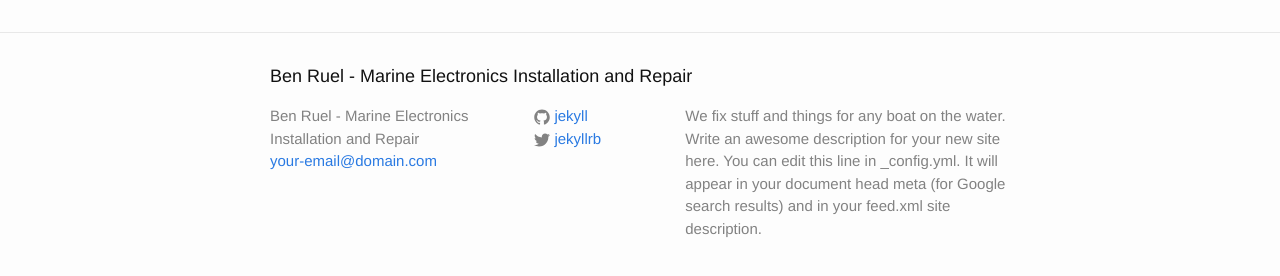
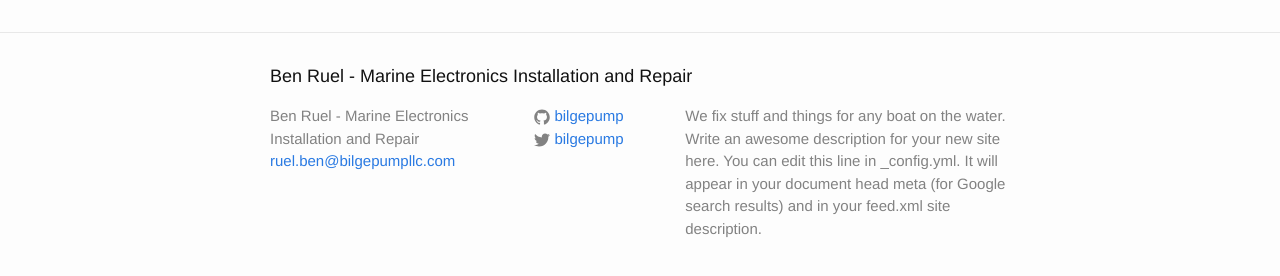
Before and after one commit to benruel/benruel.github.io, a Jekyll site: the page built from index.html, in a window 1280 px wide. Shown: the part 264-540 px from the top of the page. Built offline with Jekyll 4.4.1, drawn with Linux system fonts in a browser that asks for light colours.

Commit message:
Update 2

```diff
--- a/_config.yml
+++ b/_config.yml
@@ -7,7 +7,7 @@
 
 # Site settings
 title: Ben Ruel - Marine Electronics Installation and Repair
-email: your-email@domain.com
+email: ruel.ben@bilgepumpllc.com
 description: > # this means to ignore newlines until "baseurl:"
   We fix stuff and things for any boat on the water.
   Write an awesome description for your new site here. You can edit this
@@ -15,8 +15,8 @@ description: > # this means to ignore newlines until "baseurl:"
   Google search results) and in your feed.xml site description.
 baseurl: "" # the subpath of your site, e.g. /blog
 url: "Bilgepump Industries LLC" # the base hostname & protocol for your site
-twitter_username: jekyllrb
-github_username:  jekyll
+twitter_username: bilgepump
+github_username:  bilgepump
 
 # Build settings
 markdown: kramdown
```
